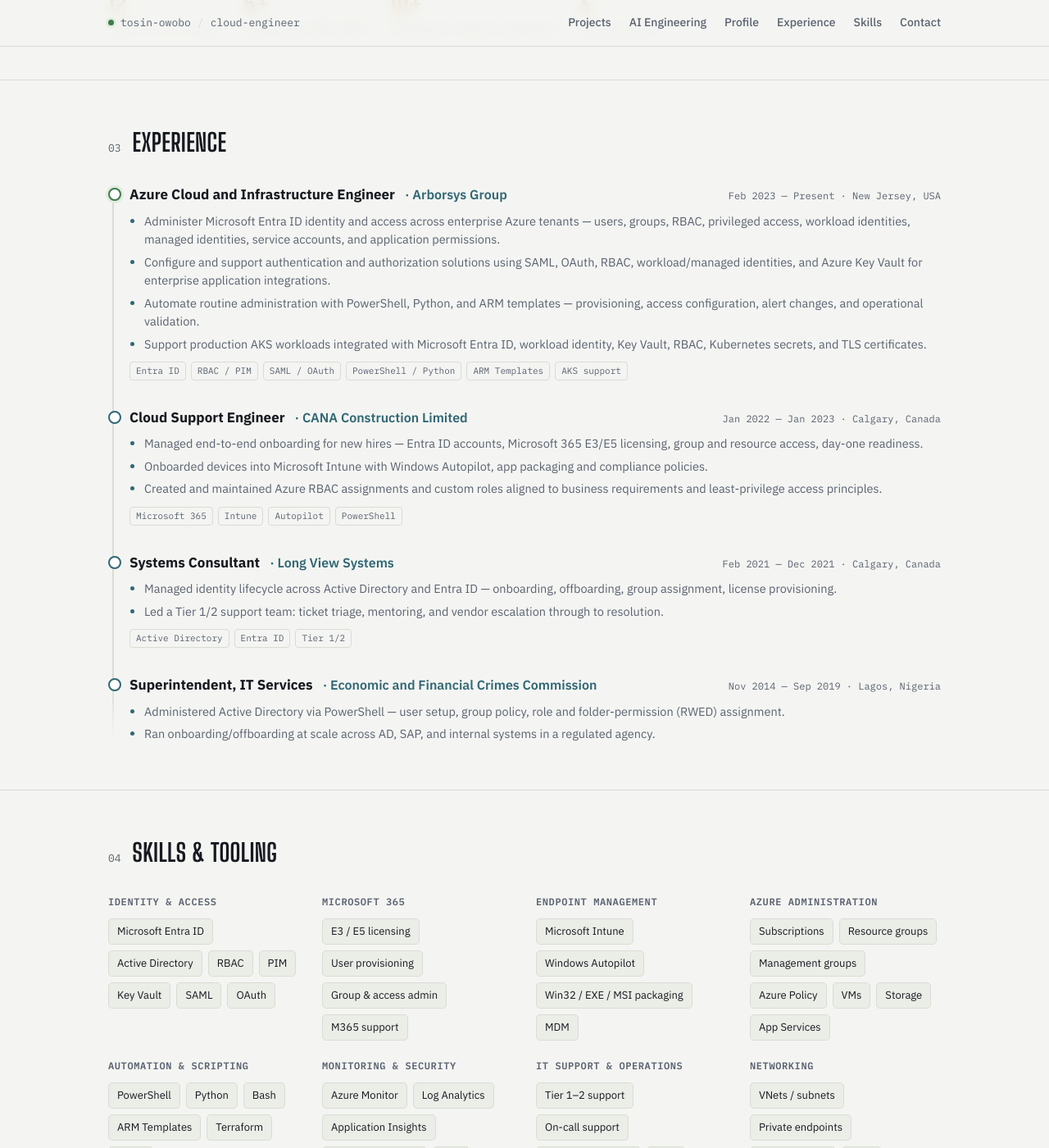
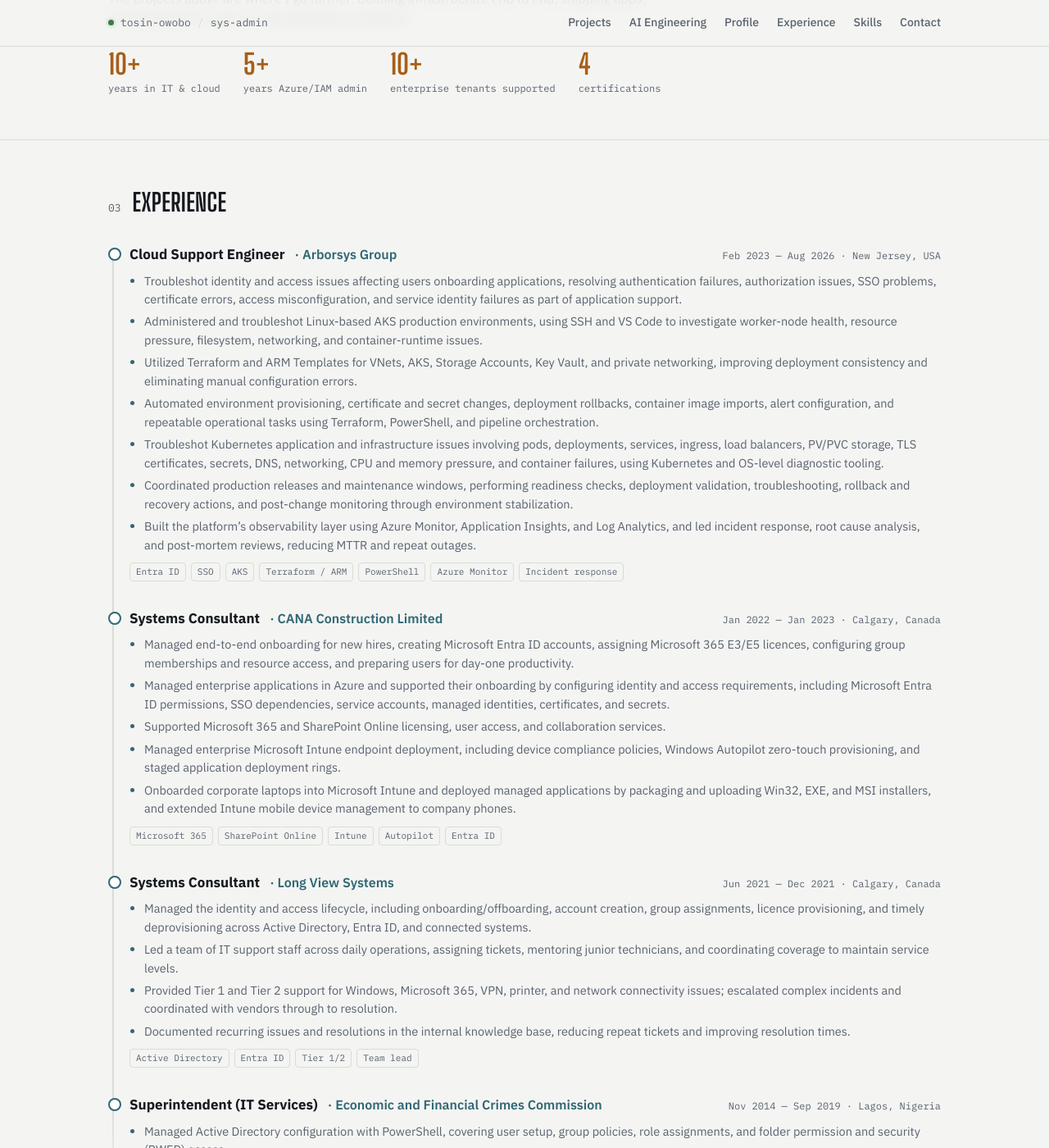
Before and after one commit to Teeowo/portfolio, a Jekyll site: the page built from index.html, in a window 1280 px wide and 1400 px high, scrolled down 2612 px. Shown: the whole window at 82% size. Built offline with Jekyll 4.4.1, drawn with Linux system fonts in a browser that asks for light colours; some of the changed text lies outside the part shown.

Commit message:
Align site with the AESO CV: titles, dates, experience and availability
- Headline and labels now Systems Administrator
- Arborsys: Cloud Support Engineer, Feb 2023 - Aug 2026, past tense
- CANA title Systems Consultant; Long View starts Jun 2021
- Experience bullets taken from the CV for all four roles
- 10+ years in IT, PCEP-30-02 added (4 certifications), available now

Co-Authored-By: Claude Opus 5.5 <noreply@anthropic.com>
Claude-Session: https://claude.ai/code/session_015c3PmEQNGvtSeLxpwoxyU3

```diff
--- a/_config.yml
+++ b/_config.yml
@@ -1,5 +1,5 @@
 title: Tosin Owobo
-description: Azure cloud engineer. Identity, infrastructure and the things I build.
+description: Systems administrator in Calgary. Azure, Microsoft 365 and the things I build.
 url: https://tosinowobo.com
 author: Tosin Owobo
 markdown: kramdown
--- a/_includes/head.html
+++ b/_includes/head.html
@@ -1,7 +1,7 @@
 <meta charset="UTF-8">
 <meta name="viewport" content="width=device-width, initial-scale=1">
 <title>{% if page.title %}{{ page.title }} · {% endif %}Tosin Owobo</title>
-{% assign meta_title = page.title | default: "Tosin Owobo · Azure Cloud Engineer" %}
+{% assign meta_title = page.title | default: "Tosin Owobo · Systems Administrator" %}
 {% assign meta_desc = page.summary | default: site.description | strip_html | strip | escape %}
 {% assign meta_image = page.image %}{% if meta_image == nil and page.section == "ai" %}{% assign meta_image = "/assets/og-ai-engineering.png" %}{% endif %}
 <meta name="description" content="{{ meta_desc }}">
--- a/_includes/topbar.html
+++ b/_includes/topbar.html
@@ -1,6 +1,6 @@
 <header class="topbar">
   <div class="wrap">
-    <a class="brand" href="/"><span class="dot"></span> tosin-owobo <span style="color:var(--border)">/</span> {% if page.section == "ai" %}ai-engineering{% else %}cloud-engineer{% endif %}</a>
+    <a class="brand" href="/"><span class="dot"></span> tosin-owobo <span style="color:var(--border)">/</span> {% if page.section == "ai" %}ai-engineering{% else %}sys-admin{% endif %}</a>
     <nav class="links">
       <a href="/#projects">Projects</a>
       <a href="/ai-engineering/"{% if page.section == "ai" %} class="active" aria-current="page"{% endif %}>AI Engineering</a>
--- a/index.html
+++ b/index.html
@@ -13,10 +13,10 @@
   <section class="hero">
     <div class="wrap hero-grid">
       <div>
-        <p class="eyebrow">Calgary, AB, Canada &nbsp;·&nbsp; Open to in-house / on-site &amp; hybrid roles</p>
+        <p class="eyebrow">Calgary, AB, Canada &nbsp;·&nbsp; Available now for on-site &amp; hybrid roles</p>
         <h1 class="name">Tosin<br>Owobo</h1>
-        <p class="role">Azure Cloud Engineer — <span class="accent-word">Identity, Infrastructure &amp; the things I build</span></p>
-        <p class="lede">By day I run identity, access and infrastructure across enterprise Azure tenants: Entra ID, RBAC, Key Vault, AKS and network security. Outside of that I build. Animated tech explainers for TechWithTosin, an incident simulator for DevOps engineers, an AI assistant that debugs Kubernetes clusters, and web apps people actually use.</p>
+        <p class="role">Systems Administrator — <span class="accent-word">Azure, Microsoft 365 &amp; the things I build</span></p>
+        <p class="lede">Systems administrator with 10+ years in IT. Most recently at Arborsys Group, I administered production Azure environments across 10+ regulated client tenants: Entra ID, RBAC, Conditional Access, Key Vault and AKS. Outside of that I build. Animated tech explainers for TechWithTosin, an incident simulator for DevOps engineers, an AI assistant that debugs Kubernetes clusters, and web apps people actually use.</p>
         <div class="cta-row">
           <a class="btn primary" href="#projects">↓ See projects</a>
           <a class="btn" href="https://www.linkedin.com/in/owobo-tosin/" target="_blank" rel="noopener">↗ LinkedIn</a>
@@ -32,10 +32,10 @@
         <div class="tfbody">
           <div><span class="prompt">PS C:\&gt;</span> Get-MgUser -UserId "towobo" | Format-List</div>
           <div class="row"><span class="k">DisplayName</span><span class="v">: Tosin Owobo</span></div>
-          <div class="row"><span class="k">JobTitle</span><span class="v">: Azure Cloud Engineer</span></div>
+          <div class="row"><span class="k">JobTitle</span><span class="v">: Systems Administrator</span></div>
           <div class="row"><span class="k">OfficeLocation</span><span class="v">: Calgary, AB</span></div>
           <div class="row"><span class="k">SideProjects</span><span class="v">: 6 featured below</span></div>
-          <div class="row"><span class="k">AccountEnabled</span><span class="v" style="color:var(--status)">: True</span></div>
+          <div class="row"><span class="k">Availability</span><span class="v" style="color:var(--status)">: Immediate</span></div>
           <div class="cm">&#35; Entra ID · Terraform · AKS · Python · TypeScript</div>
         </div>
       </div>
@@ -143,13 +143,13 @@
   <section id="profile" class="profile">
     <div class="wrap">
       <div class="sec-head"><span class="sec-num">02</span><h2 class="sec-title">Profile</h2></div>
-      <p>Azure cloud engineer with 5+ years of cloud and systems administration inside a 12-year IT career. My day job is identity and access: Entra ID, RBAC, PIM, managed and workload identities, SAML and OAuth integrations, Key Vault, and support for production AKS workloads, with the routine parts automated in PowerShell, Python and ARM templates.</p>
+      <p>Systems administrator with 10+ years of IT experience across Windows, Active Directory, Microsoft 365 and Azure, from Tier 1–2 support to cloud infrastructure. At Arborsys Group (2023–2026) my focus was identity and access: Entra ID, RBAC, PIM, managed and workload identities, SAML and OAuth integrations, Key Vault, and support for production AKS workloads, with the routine parts automated in PowerShell, Python and ARM templates.</p>
       <p>The projects above are where I go further: building infrastructure end to end, shipping apps, and putting AI to work on real operations problems.</p>
       <div class="stat-row">
-        <div class="stat"><div class="num">12</div><div class="lbl">years in IT &amp; cloud</div></div>
+        <div class="stat"><div class="num">10+</div><div class="lbl">years in IT &amp; cloud</div></div>
         <div class="stat"><div class="num">5+</div><div class="lbl">years Azure/IAM admin</div></div>
         <div class="stat"><div class="num">10+</div><div class="lbl">enterprise tenants supported</div></div>
-        <div class="stat"><div class="num">3</div><div class="lbl">certifications</div></div>
+        <div class="stat"><div class="num">4</div><div class="lbl">certifications</div></div>
       </div>
     </div>
   </section>
@@ -159,57 +159,65 @@
       <div class="sec-head"><span class="sec-num">03</span><h2 class="sec-title">Experience</h2></div>
       <div class="timeline">
 
-        <div class="entry current">
+        <div class="entry">
           <div class="entry-head">
-            <span class="entry-title">Azure Cloud and Infrastructure Engineer</span>
+            <span class="entry-title">Cloud Support Engineer</span>
             <span class="entry-org">· Arborsys Group</span>
-            <span class="entry-meta">Feb 2023 — Present · New Jersey, USA</span>
+            <span class="entry-meta">Feb 2023 — Aug 2026 · New Jersey, USA</span>
           </div>
           <ul>
-            <li>Administer Microsoft Entra ID identity and access across enterprise Azure tenants — users, groups, RBAC, privileged access, workload identities, managed identities, service accounts, and application permissions.</li>
-            <li>Configure and support authentication and authorization solutions using SAML, OAuth, RBAC, workload/managed identities, and Azure Key Vault for enterprise application integrations.</li>
-            <li>Automate routine administration with PowerShell, Python, and ARM templates — provisioning, access configuration, alert changes, and operational validation.</li>
-            <li>Support production AKS workloads integrated with Microsoft Entra ID, workload identity, Key Vault, RBAC, Kubernetes secrets, and TLS certificates.</li>
+            <li>Troubleshot identity and access issues affecting users onboarding applications, resolving authentication failures, authorization issues, SSO problems, certificate errors, access misconfiguration, and service identity failures as part of application support.</li>
+            <li>Administered and troubleshot Linux-based AKS production environments, using SSH and VS Code to investigate worker-node health, resource pressure, filesystem, networking, and container-runtime issues.</li>
+            <li>Utilized Terraform and ARM Templates for VNets, AKS, Storage Accounts, Key Vault, and private networking, improving deployment consistency and eliminating manual configuration errors.</li>
+            <li>Automated environment provisioning, certificate and secret changes, deployment rollbacks, container image imports, alert configuration, and repeatable operational tasks using Terraform, PowerShell, and pipeline orchestration.</li>
+            <li>Troubleshot Kubernetes application and infrastructure issues involving pods, deployments, services, ingress, load balancers, PV/PVC storage, TLS certificates, secrets, DNS, networking, CPU and memory pressure, and container failures, using Kubernetes and OS-level diagnostic tooling.</li>
+            <li>Coordinated production releases and maintenance windows, performing readiness checks, deployment validation, troubleshooting, rollback and recovery actions, and post-change monitoring through environment stabilization.</li>
+            <li>Built the platform’s observability layer using Azure Monitor, Application Insights, and Log Analytics, and led incident response, root cause analysis, and post-mortem reviews, reducing MTTR and repeat outages.</li>
           </ul>
-          <div class="tag-row"><span class="tag">Entra ID</span><span class="tag">RBAC / PIM</span><span class="tag">SAML / OAuth</span><span class="tag">PowerShell / Python</span><span class="tag">ARM Templates</span><span class="tag">AKS support</span></div>
+          <div class="tag-row"><span class="tag">Entra ID</span><span class="tag">SSO</span><span class="tag">AKS</span><span class="tag">Terraform / ARM</span><span class="tag">PowerShell</span><span class="tag">Azure Monitor</span><span class="tag">Incident response</span></div>
         </div>
 
         <div class="entry">
           <div class="entry-head">
-            <span class="entry-title">Cloud Support Engineer</span>
+            <span class="entry-title">Systems Consultant</span>
             <span class="entry-org">· CANA Construction Limited</span>
             <span class="entry-meta">Jan 2022 — Jan 2023 · Calgary, Canada</span>
           </div>
           <ul>
-            <li>Managed end-to-end onboarding for new hires — Entra ID accounts, Microsoft 365 E3/E5 licensing, group and resource access, day-one readiness.</li>
-            <li>Onboarded devices into Microsoft Intune with Windows Autopilot, app packaging and compliance policies.</li>
-            <li>Created and maintained Azure RBAC assignments and custom roles aligned to business requirements and least-privilege access principles.</li>
+            <li>Managed end-to-end onboarding for new hires, creating Microsoft Entra ID accounts, assigning Microsoft 365 E3/E5 licences, configuring group memberships and resource access, and preparing users for day-one productivity.</li>
+            <li>Managed enterprise applications in Azure and supported their onboarding by configuring identity and access requirements, including Microsoft Entra ID permissions, SSO dependencies, service accounts, managed identities, certificates, and secrets.</li>
+            <li>Supported Microsoft 365 and SharePoint Online licensing, user access, and collaboration services.</li>
+            <li>Managed enterprise Microsoft Intune endpoint deployment, including device compliance policies, Windows Autopilot zero-touch provisioning, and staged application deployment rings.</li>
+            <li>Onboarded corporate laptops into Microsoft Intune and deployed managed applications by packaging and uploading Win32, EXE, and MSI installers, and extended Intune mobile device management to company phones.</li>
           </ul>
-          <div class="tag-row"><span class="tag">Microsoft 365</span><span class="tag">Intune</span><span class="tag">Autopilot</span><span class="tag">PowerShell</span></div>
+          <div class="tag-row"><span class="tag">Microsoft 365</span><span class="tag">SharePoint Online</span><span class="tag">Intune</span><span class="tag">Autopilot</span><span class="tag">Entra ID</span></div>
         </div>
 
         <div class="entry">
           <div class="entry-head">
             <span class="entry-title">Systems Consultant</span>
             <span class="entry-org">· Long View Systems</span>
-            <span class="entry-meta">Feb 2021 — Dec 2021 · Calgary, Canada</span>
+            <span class="entry-meta">Jun 2021 — Dec 2021 · Calgary, Canada</span>
           </div>
           <ul>
-            <li>Managed identity lifecycle across Active Directory and Entra ID — onboarding, offboarding, group assignment, license provisioning.</li>
-            <li>Led a Tier 1/2 support team: ticket triage, mentoring, and vendor escalation through to resolution.</li>
+            <li>Managed the identity and access lifecycle, including onboarding/offboarding, account creation, group assignments, licence provisioning, and timely deprovisioning across Active Directory, Entra ID, and connected systems.</li>
+            <li>Led a team of IT support staff across daily operations, assigning tickets, mentoring junior technicians, and coordinating coverage to maintain service levels.</li>
+            <li>Provided Tier 1 and Tier 2 support for Windows, Microsoft 365, VPN, printer, and network connectivity issues; escalated complex incidents and coordinated with vendors through to resolution.</li>
+            <li>Documented recurring issues and resolutions in the internal knowledge base, reducing repeat tickets and improving resolution times.</li>
           </ul>
-          <div class="tag-row"><span class="tag">Active Directory</span><span class="tag">Entra ID</span><span class="tag">Tier 1/2</span></div>
+          <div class="tag-row"><span class="tag">Active Directory</span><span class="tag">Entra ID</span><span class="tag">Tier 1/2</span><span class="tag">Team lead</span></div>
         </div>
 
         <div class="entry">
           <div class="entry-head">
-            <span class="entry-title">Superintendent, IT Services</span>
+            <span class="entry-title">Superintendent (IT Services)</span>
             <span class="entry-org">· Economic and Financial Crimes Commission</span>
             <span class="entry-meta">Nov 2014 — Sep 2019 · Lagos, Nigeria</span>
           </div>
           <ul>
-            <li>Administered Active Directory via PowerShell — user setup, group policy, role and folder-permission (RWED) assignment.</li>
-            <li>Ran onboarding/offboarding at scale across AD, SAP, and internal systems in a regulated agency.</li>
+            <li>Managed Active Directory configuration with PowerShell, covering user setup, group policies, role assignments, and folder permission and security (RWED) access.</li>
+            <li>Performed onboarding and offboarding for new hires and departing employees using Active Directory, SAP, and internal proprietary systems.</li>
+            <li>Created knowledge base articles for recurring incidents to help the Service Desk team reach faster resolutions.</li>
           </ul>
         </div>
 
@@ -269,6 +277,7 @@
           <span class="cert"><svg viewBox="0 0 24 24" fill="none" stroke="currentColor" stroke-width="2"><path d="M9 12l2 2 4-4"/><circle cx="12" cy="12" r="10"/></svg>Azure Administrator Associate</span>
           <span class="cert"><svg viewBox="0 0 24 24" fill="none" stroke="currentColor" stroke-width="2"><path d="M9 12l2 2 4-4"/><circle cx="12" cy="12" r="10"/></svg>Azure Data Engineer Associate</span>
           <span class="cert"><svg viewBox="0 0 24 24" fill="none" stroke="currentColor" stroke-width="2"><path d="M9 12l2 2 4-4"/><circle cx="12" cy="12" r="10"/></svg>CompTIA Security+</span>
+          <span class="cert"><svg viewBox="0 0 24 24" fill="none" stroke="currentColor" stroke-width="2"><path d="M9 12l2 2 4-4"/><circle cx="12" cy="12" r="10"/></svg>PCEP-30-02 Python Programmer</span>
         </div>
       </div>
 
@@ -285,7 +294,7 @@
           <div><span class="k">linkedin</span>&nbsp;&nbsp;&nbsp;: <span class="v"><a href="https://www.linkedin.com/in/owobo-tosin/" target="_blank" rel="noopener">linkedin.com/in/owobo-tosin</a></span></div>
           <div><span class="k">github</span>&nbsp;&nbsp;&nbsp;&nbsp;&nbsp;: <span class="v"><a href="https://github.com/Teeowo" target="_blank" rel="noopener">github.com/Teeowo</a></span></div>
           <div><span class="k">location</span>&nbsp;&nbsp;&nbsp;: <span class="v">Calgary, AB, Canada</span></div>
-          <div><span class="k">status</span>&nbsp;&nbsp;&nbsp;&nbsp;&nbsp;: <span class="v" style="color:var(--status)">200 available for in-house opportunities</span></div>
+          <div><span class="k">status</span>&nbsp;&nbsp;&nbsp;&nbsp;&nbsp;: <span class="v" style="color:var(--status)">200 available now</span></div>
         </div>
       </div>
     </div>
```
